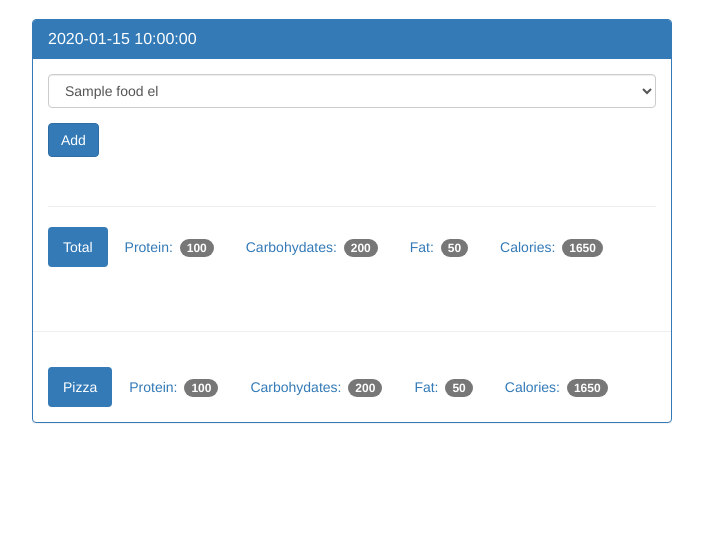
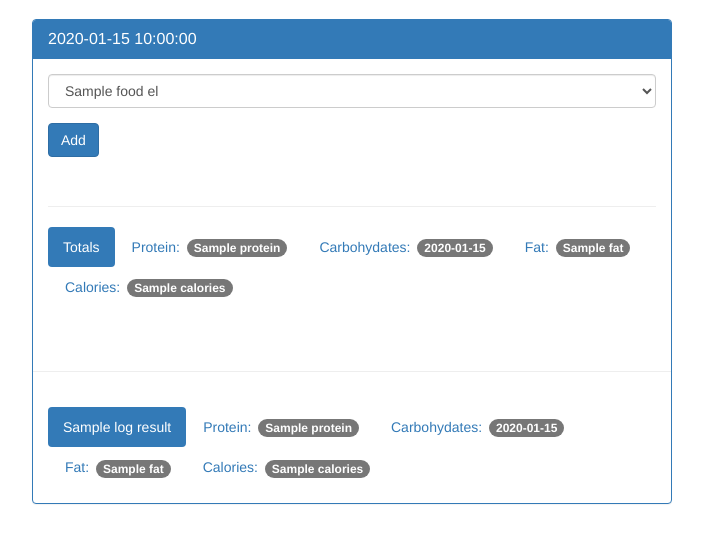
Before and after one commit to keys4words/progressApp, a Flask app: template templates/day.html in a window 1280 px wide. Shown: the part 51-594 px from the top of the page, without its empty margins (288-991 px from the left). Run offline with Flask 2, Linux system fonts and the light colour scheme; the template is opened without the code that fills it: most values are stand-ins (such as "Sample title", 1, 10 or a date in 2020); some libraries are stand-ins or nearby versions.

Commit message:
finished app

```diff
--- a/app.py
+++ b/app.py
@@ -1,28 +1,15 @@
 from flask import Flask, render_template, url_for, g, request
 import sqlite3
 from datetime import datetime
-
+from database import connect_db, get_db
 
 app = Flask(__name__)
 
 
 
-###### db utils ########
-def connect_db():
-    sql = sqlite3.connect('my.db')
-    sql.row_factory = sqlite3.Row
-    return sql
-
-
-def get_db():
-    if not hasattr(g, 'sqlite3_db'):
-        g.sqlite3_db = connect_db()
-    return g.sqlite3_db
-
-
 @app.teardown_appcontext
 def close_db(error):
-    if hasattr(g, 'my.db'):
+    if hasattr(g, 'food_log.db'):
         g.sqlite3_db.close()
 
 
@@ -39,32 +26,80 @@ def index():
         db.execute('insert into log_date(entry_date) values(?)', [database_date])
         db.commit()
 
-    cur = db.execute('select * from log_date order by entry_date desc')
+    cur = db.execute('''select log_date.entry_date,
+                        sum(food.protein) as protein,
+                        sum(food.carbohydrates) as carbohydrates,
+                        sum(food.fat) as fat,
+                        sum(food.calories) as calories
+                    from log_date
+                        join food_date on food_date.log_date_id = log_date.id
+                        join food on food.id = food_date.food_id
+                        group by log_date.id
+                        order by log_date.entry_date desc''')
+
     results = cur.fetchall()
-    pretty_results = []
+
+    date_results = []
     for el in results:
         single_date = {}
+        single_date['entry_date'] = el['entry_date']
+        single_date['protein'] = el['protein']
+        single_date['carbohydrates'] = el['carbohydrates']
+        single_date['fat'] = el['fat']
+        single_date['calories'] = el['calories']
+
         d = datetime.strptime(str(el['entry_date']), '%Y%m%d')
-        single_date['entry_date'] = datetime.strftime(d, '%B %d, %Y')
-        pretty_results.append(single_date)
+        single_date['pretty_date'] = datetime.strftime(d, '%B %d, %Y')
 
-    return render_template('home.html', results=pretty_results)
+        date_results.append(single_date)
+
+    return render_template('home.html', results=date_results)
 
 
 @app.route('/view/<date>', methods=['GET', 'POST'])
 def view(date):
+    db = get_db()
+    cur = db.execute('select id, entry_date from log_date where entry_date = ?', [date])
+    date_result = cur.fetchone()
+
+
     if request.method == 'POST':
-        return '<h1>The food item {} added!</h1>'.format(request.form['food-select'])
-    db = get_db()
-    cur = db.execute('select entry_date from log_date where entry_date = ?', [date])
-    result = cur.fetchone()
-    d = datetime.strptime(str(result['entry_date']), '%Y%m%d')
+        db.execute('insert into food_date (food_id, log_date_id) values(?, ?)', [request.form['food-select'], date_result['id']])
+        db.commit()
+
+    d = datetime.strptime(str(date_result['entry_date']), '%Y%m%d')
     pretty_date = datetime.strftime(d, '%B %d, %Y')
 
     food_cur = db.execute('select id, name from food')
     food_results = food_cur.fetchall()
 
-    return render_template('day.html', date=pretty_date, food_results=food_results)
+    log_cur = db.execute('''select
+                        food.name,
+                        food.protein,
+                        food.carbohydrates,
+                        food.fat,
+                        food.calories
+                    from log_date
+                        join food_date on food_date.log_date_id = log_date.id
+                        join food on food.id = food_date.food_id
+                        where log_date.entry_date = ?''', [date])
+    log_results = log_cur.fetchall()
+
+    totals = {}
+    totals['protein'] = 0
+    totals['carbohydrates'] = 0
+    totals['fat'] = 0
+    totals['calories'] = 0
+
+    for el in log_results:
+        totals['protein'] += el['protein']
+        totals['carbohydrates'] += el['carbohydrates']
+        totals['fat'] += el['fat']
+        totals['calories'] += el['calories']
+
+    return render_template('day.html', entry_date=date_result['entry_date'],\
+                             pretty_date=pretty_date, food_results=food_results,\
+                             log_results=log_results, totals=totals)
 
 
 @app.route('/food', methods=['GET', 'POST'])
--- /dev/null
+++ b/templates/base.html
@@ -0,0 +1,25 @@
+<!DOCTYPE html>
+<html lang="en">
+  <head>
+    <meta charset="utf-8">
+    <meta http-equiv="X-UA-Compatible" content="IE=edge">
+    <meta name="viewport" content="width=device-width, initial-scale=1">
+
+    {% block title %}
+    {% endblock %}
+
+    <!-- Bootstrap core CSS -->
+    <link href="{{ url_for('static', filename='bootstrap.min.css') }}" rel="stylesheet">
+    <!-- Custom styles for this template -->
+    <link href="{{ url_for('static', filename='theme.css') }}" rel="stylesheet">
+
+  </head>
+
+  <body>
+
+  {% block body %}
+  {% endblock %}
+
+  </body>
+
+</html>
--- a/templates/day.html
+++ b/templates/day.html
@@ -1,30 +1,23 @@
-<!DOCTYPE html>
-<html lang="en">
-  <head>
-    <meta charset="utf-8">
-    <meta http-equiv="X-UA-Compatible" content="IE=edge">
-    <meta name="viewport" content="width=device-width, initial-scale=1">
+{% extends 'base.html' %}
+
+{% block title %}
 
     <title>Food Tracker | Day Details</title>
 
-    <!-- Bootstrap core CSS -->
-    <link href="{{ url_for('static', filename='bootstrap.min.css') }}" rel="stylesheet">
-    <!-- Custom styles for this template -->
-    <link href="{{ url_for('static', filename='theme.css') }}" rel="stylesheet">
+{% endblock %}
 
-  </head>
 
-  <body>
+{% block body %}
 
     <nav class="navbar navbar-inverse navbar-fixed-top">
       <div class="container">
         <div class="navbar-header">
-          <a class="navbar-brand" href="#">Food Tracker</a>
+          <a class="navbar-brand" href="{{ url_for('index') }}">Food Tracker</a>
         </div>
         <div id="navbar" class="navbar-collapse collapse">
           <ul class="nav navbar-nav">
-            <li><a href="#">Home</a></li>
-            <li><a href="#">Add Food Item</a></li>
+            <li><a href="{{ url_for('index') }}">Home</a></li>
+            <li><a href="{{ url_for('food') }}">Add Food Item</a></li>
           </ul>
         </div>
       </div>
@@ -36,12 +29,12 @@
         <div>
           <div class="panel panel-primary">
             <div class="panel-heading">
-              <h3 class="panel-title">{{ date }}</h3>
+              <h3 class="panel-title">{{ pretty_date }}</h3>
             </div>
 
             <div class="panel-body">
 
-              <form method="POST" action="{{ url_for('view', date='20200510') }}">
+              <form method="POST" action="{{ url_for('view', date=entry_date) }}">
                 <div class="form-group">
                   <select class="form-control" name="food-select">
                     {% for food_el in food_results %}
@@ -55,28 +48,28 @@
               </form>
 
               <div class="page-header"></div>
-
               <ul class="nav nav-pills" role="tablist">
-                <li class="active"><a>Total</a></li>
-                <li><a>Protein: <span class="badge">100</span></a></li>
-                <li><a>Carbohydates: <span class="badge">200</span></a></li>
-                <li><a>Fat: <span class="badge">50</span></a></li>
-                <li><a>Calories: <span class="badge">1650</span></a></li>
+                <li class="active"><a>Totals</a></li>
+                <li><a>Protein: <span class="badge">{{ totals.protein }}</span></a></li>
+                <li><a>Carbohydates: <span class="badge">{{ totals.carbohydates }}</span></a></li>
+                <li><a>Fat: <span class="badge">{{ totals.fat }}</span></a></li>
+                <li><a>Calories: <span class="badge">{{ totals.calories }}</span></a></li>
               </ul>
-
             </div>
 
             <div class="page-header"></div>
 
+            {% for el in log_results %}
             <div class="panel-body">
               <ul class="nav nav-pills" role="tablist">
-                <li class="active"><a>Pizza</a></li>
-                <li><a>Protein: <span class="badge">100</span></a></li>
-                <li><a>Carbohydates: <span class="badge">200</span></a></li>
-                <li><a>Fat: <span class="badge">50</span></a></li>
-                <li><a>Calories: <span class="badge">1650</span></a></li>
+                <li class="active"><a>{{ el.name }}</a></li>
+                <li><a>Protein: <span class="badge">{{ el.protein }}</span></a></li>
+                <li><a>Carbohydates: <span class="badge">{{ el.carbohydates }}</span></a></li>
+                <li><a>Fat: <span class="badge">{{ el.fat }}</span></a></li>
+                <li><a>Calories: <span class="badge">{{ el.calories }}</span></a></li>
               </ul>
             </div>
+            {% endfor %}
 
           </div>
         </div>
@@ -84,6 +77,4 @@
 
     </div>
 
-  </body>
-
-</html>
+{% endblock %}
```
Also changed, not shown: database.py (added, +16 -0 lines), templates/add_food.html (+10 -18 lines), templates/home.html (+16 -26 lines), food_log.db (added), my.db.
